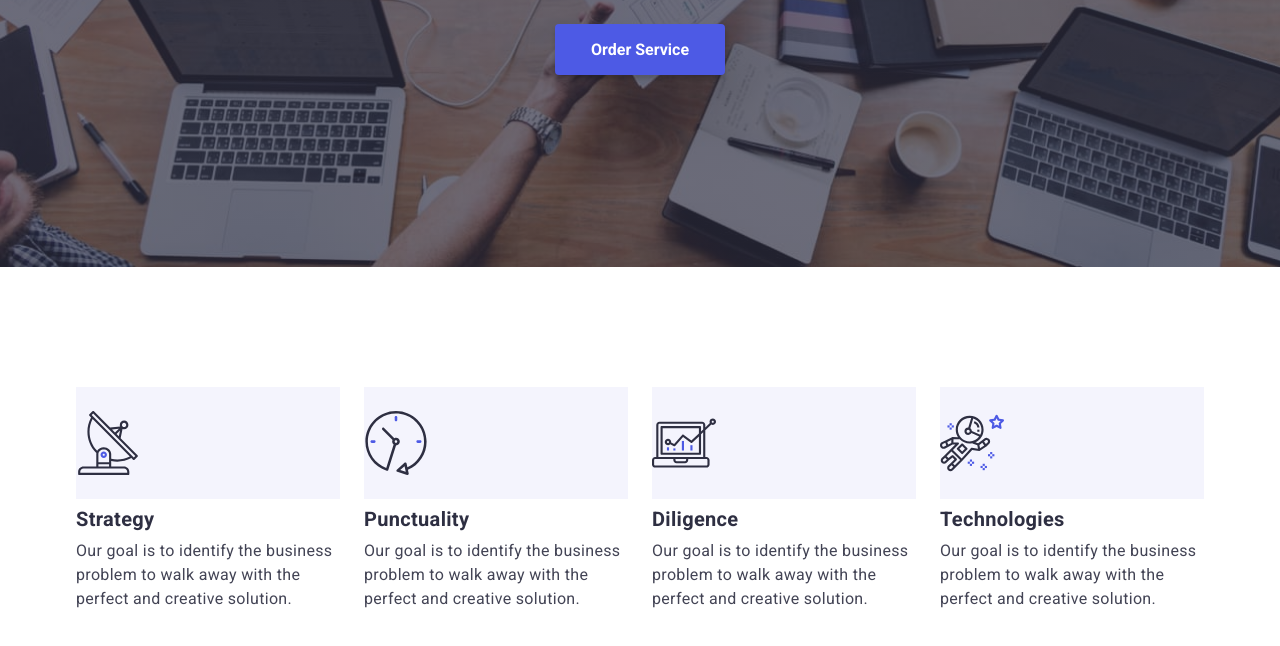
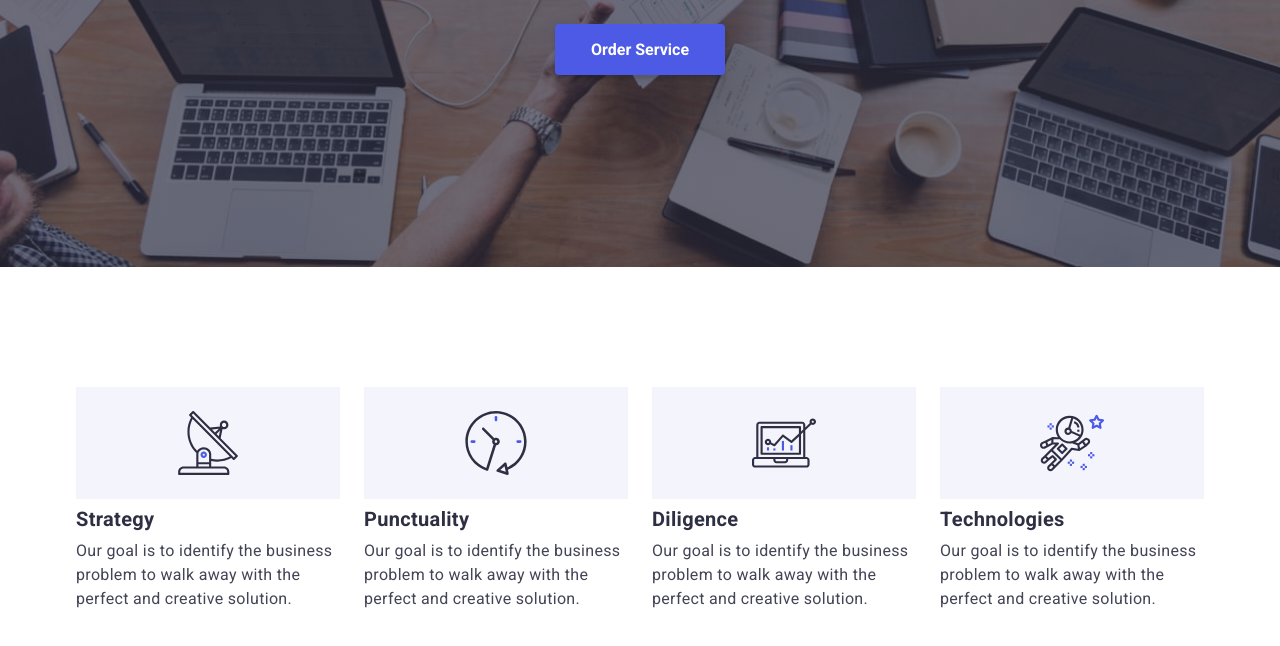
Before and after one commit to talask/goit-markup-hw-04, a plain HTML site: page index.html in a window 1280 px wide. Shown: the part 408-1054 px from the top of the page. Drawn offline with nearby package versions, Linux system fonts and the light colour scheme.

Commit message:
add styles for benefists

```diff
--- a/css/styles.css
+++ b/css/styles.css
@@ -269,7 +269,7 @@ img {
 .icon-decoration {
     width: 64px;
     height: 64px;
-    margin: 24px auto;
+    margin: 24px 100px;
 }
 
 .team-social-list,
```
